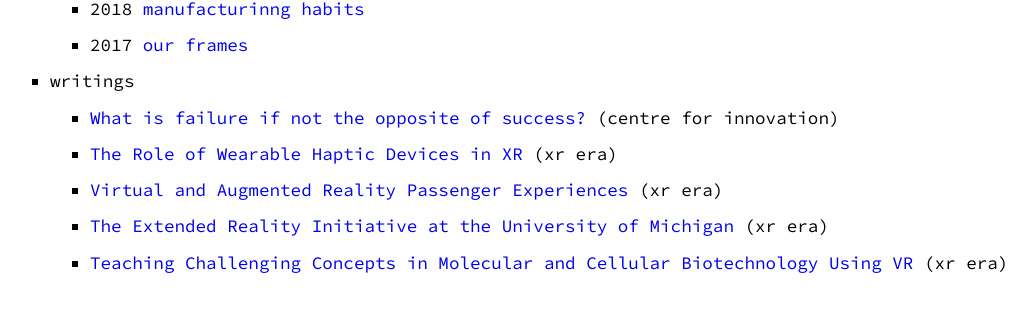
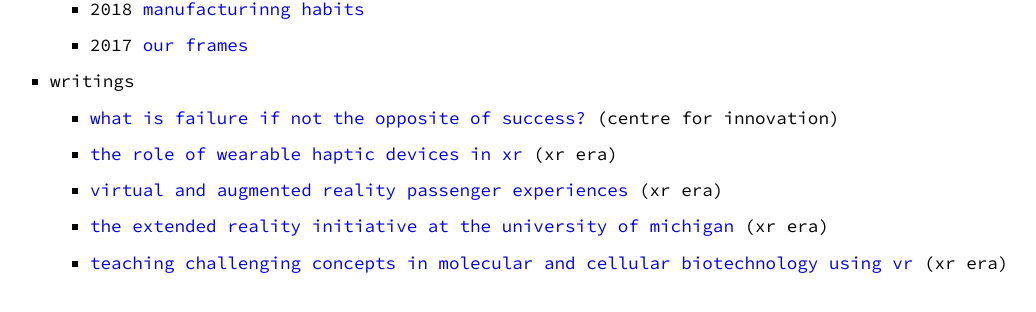
Before and after one commit to iurrrui/iurrrui.github.io, a Jekyll site: the page built from index.md, in a window 1280 px wide. Shown: the part 503-815 px from the top of the page, without its empty margins (110-1146 px from the left). Built offline with Jekyll 4.4.1, drawn with Linux system fonts in a browser that asks for light colours.

```diff
--- a/_data/menu.yml
+++ b/_data/menu.yml
@@ -35,12 +35,12 @@ entries:
       # show_more_url: weblog-archive.html
   - title: writings
     entries:
-        - title: <a href='https://www.centre4innovation.org/stories/what-is-failure-if-not-the-opposite-of-success/'>What is failure if not the opposite of success?</a> (centre for innovation)
+        - title: <a href='https://www.centre4innovation.org/stories/what-is-failure-if-not-the-opposite-of-success/'>what is failure if not the opposite of success?</a> (centre for innovation)
         # - title: for <a href='https://xrera.eu/author/rrui/'>xr era (extended reality for education and research in academia)</a>
-        - title: <a href='https://xrera.eu/the-role-of-wearable-haptic-devices-in-xr-meetup-16-recap/'>The Role of Wearable Haptic Devices in XR</a> (xr era)
-        - title: <a href='https://xrera.eu/virtual-and-augmented-reality-passenger-experiences-recap-meetup-15/'>Virtual and Augmented Reality Passenger Experiences</a> (xr era)
-        - title: <a href='https://xrera.eu/the-extended-reality-initiative-at-the-university-of-michigan-recap-meetup-13/'>The Extended Reality Initiative at the University of Michigan</a> (xr era)
-        - title: <a href='https://xrera.eu/teaching-challenging-concepts-in-molecular-and-cellular-biotechnology-using-vr-recap-meetup-11/'>Teaching Challenging Concepts in Molecular and Cellular Biotechnology Using VR</a> (xr era)
+        - title: <a href='https://xrera.eu/the-role-of-wearable-haptic-devices-in-xr-meetup-16-recap/'>the role of wearable haptic devices in xr</a> (xr era)
+        - title: <a href='https://xrera.eu/virtual-and-augmented-reality-passenger-experiences-recap-meetup-15/'>virtual and augmented reality passenger experiences</a> (xr era)
+        - title: <a href='https://xrera.eu/the-extended-reality-initiative-at-the-university-of-michigan-recap-meetup-13/'>the extended reality initiative at the university of michigan</a> (xr era)
+        - title: <a href='https://xrera.eu/teaching-challenging-concepts-in-molecular-and-cellular-biotechnology-using-vr-recap-meetup-11/'>teaching challenging concepts in molecular and cellular biotechnology using vr</a> (xr era)
 
 
 
```
Also changed, not shown: _posts/2022-02-01-nexae-a-digital-document-system.md (+1 -0 lines), 3 other files.
